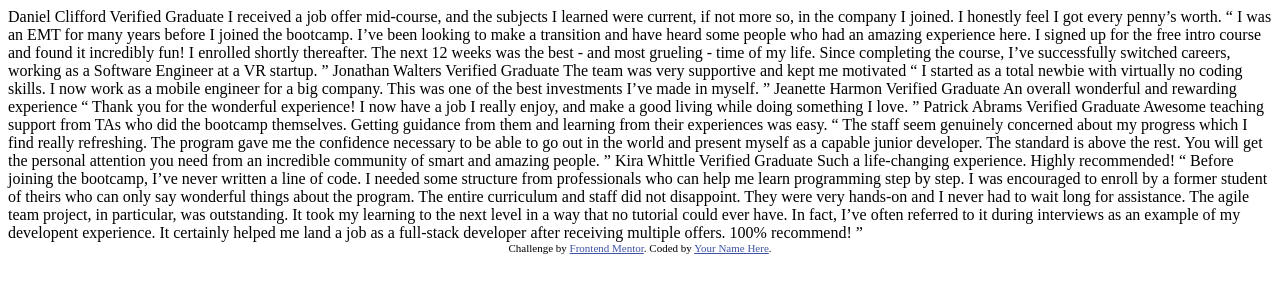
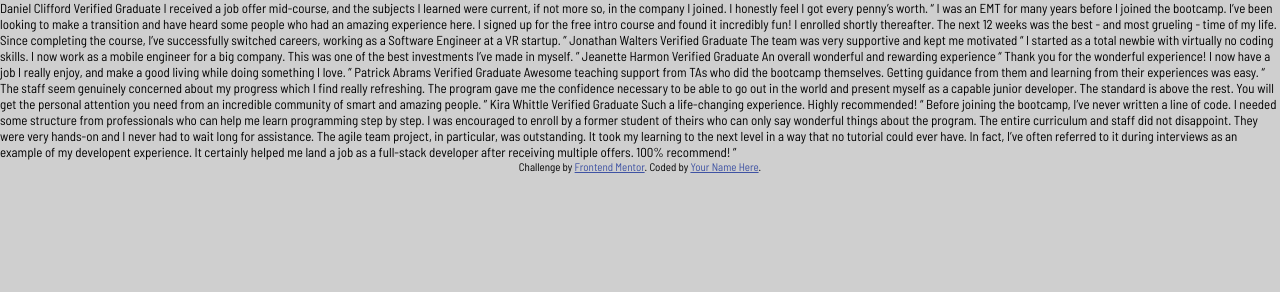
Before and after one commit to ricardo1003/Testimonials-grid-section, a plain HTML site: page index.html in a window 1280 px wide. Drawn offline with Linux system fonts and the light colour scheme.

Commit message:
styles added + basic styles & font

```diff
--- /dev/null
+++ b/css/styles.css
@@ -0,0 +1,17 @@
+body{
+    background-color: hsl(0, 0%, 81%);
+    box-sizing: border-box;
+    margin: 0;
+    font-size: 13px;
+    font-family: "Barlow Semi Condensed";
+}
+
+
+
+
+
+
+
+
+.attribution { font-size: 11px; text-align: center; }
+.attribution a { color: hsl(228, 45%, 44%); }
--- a/index.html
+++ b/index.html
@@ -2,17 +2,13 @@
 <html lang="en">
 <head>
   <meta charset="UTF-8">
-  <meta name="viewport" content="width=device-width, initial-scale=1.0"> <!-- displays site properly based on user's device -->
-
+  <meta name="viewport" content="width=device-width, initial-scale=1.0"> <link rel="preconnect" href="https://fonts.googleapis.com">
+  <link rel="preconnect" href="https://fonts.gstatic.com" crossorigin>
+  <link href="https://fonts.googleapis.com/css2?family=Barlow+Semi+Condensed:ital,wght@0,100;0,200;0,300;0,400;0,500;0,600;0,700;0,800;0,900;1,100;1,200;1,300;1,400;1,500;1,600;1,700;1,800;1,900&display=swap" rel="stylesheet">
   <link rel="icon" type="image/png" sizes="32x32" href="./images/favicon-32x32.png">
+  <link rel="stylesheet" href="./css/styles.css">
 
   <title>Frontend Mentor | [Challenge Name Here]</title>
-
-  <!-- Feel free to remove these styles or customise in your own stylesheet 👍 -->
-  <style>
-    .attribution { font-size: 11px; text-align: center; }
-    .attribution a { color: hsl(228, 45%, 44%); }
-  </style>
 </head>
 <body>
   Daniel Clifford
```
